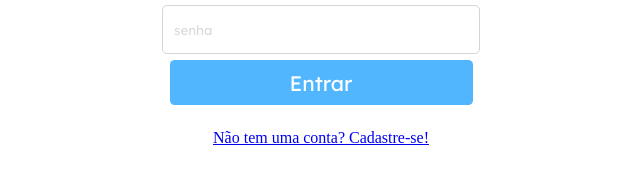
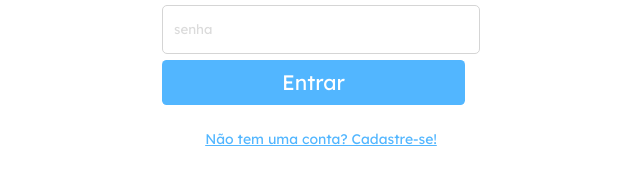
Before and after one commit to Kess220/Trackit, a React (Vite) app: page / in a window 1280 px wide. Shown: the part 513-698 px from the top of the page, without its empty margins (319-959 px from the left). Built offline with nearby package versions, Linux system fonts and the light colour scheme.

Commit message:
load e alguns ajustes no login, singUp and HabitsPage

```diff
--- a/package.json
+++ b/package.json
@@ -16,6 +16,7 @@
     "react-circular-progressbar": "^2.1.0",
     "react-dom": "^18.2.0",
     "react-icons": "^4.9.0",
+    "react-loader-spinner": "^5.3.4",
     "react-router": "^6.11.2",
     "react-router-dom": "^6.11.2",
     "styled-components": "^5.3.11"
--- a/src/pages/HabitsPage.jsx
+++ b/src/pages/HabitsPage.jsx
@@ -197,7 +197,13 @@ const HabitsPage = () => {
               </SaveButton>
             </ButtonContainer>
           </AddHabitScreen>
-        )}
+        )}{" "}
+        {habits.length === 0 ? (
+          <NoHabitsMessage>
+            Você não tem nenhum hábito cadastrado ainda. Adicione um hábito para
+            começar a trackear!
+          </NoHabitsMessage>
+        ) : (
           <HabitsContainer>
             {habits.map((habit) => (
               <Habit data-test="habit-container" key={habit.id}>
@@ -222,6 +228,7 @@ const HabitsPage = () => {
               </Habit>
             ))}
           </HabitsContainer>
+        )}
       </Container>
       <Footer data-test="menu">
         <FooterTitle data-test="habit-link" onClick={() => handleHabits()}>
@@ -277,6 +284,16 @@ const Wrapper = styled.div`
   min-height: 100vh;
   background: #e5e5e5;
 `;
+const NoHabitsMessage = styled.p`
+  font-family: "Lexend Deca";
+  font-style: normal;
+  font-weight: 400;
+  font-size: 17.976px;
+  line-height: 22px;
+
+  color: #666666;
+  margin-left: 17px;
+`;
 const ProgressContainer = styled.div`
   cursor: pointer;
 `;
@@ -328,6 +345,7 @@ const Habit = styled.div`
   position: relative;
   overflow: hidden;
   margin-bottom: 10px;
+  margin-left: 10px;
 `;
 
 const HabitName = styled.h1`
@@ -412,6 +430,8 @@ const AddHabitScreen = styled.div`
   background: #ffffff;
   border-radius: 5px;
   margin-left: 10px;
+  margin-bottom: 29px;
+  margin-top: 10px;
 `;
 
 const Input = styled.input`
--- a/src/pages/LoginPage.jsx
+++ b/src/pages/LoginPage.jsx
@@ -4,15 +4,16 @@ import styled from "styled-components";
 import logo from "../assets/logo.png";
 import axios from "axios";
 import { AuthContext } from "../components/AuthContext";
+import { ThreeDots } from "react-loader-spinner";
 
 const LoginPage = () => {
   const [email, setEmail] = useState("");
   const [password, setPassword] = useState("");
-  const [error, setError] = useState("");
+  const [loading, setLoading] = useState(false); // State for loading status
 
   const navigate = useNavigate();
 
-  const { updateToken, updateUserImage } = useContext(AuthContext); // Adicione updateUserImage ao contexto
+  const { updateToken, updateUserImage } = useContext(AuthContext);
 
   const handleEmailChange = (e) => {
     setEmail(e.target.value);
@@ -25,6 +26,8 @@ const LoginPage = () => {
   const handleLogin = async (e) => {
     e.preventDefault();
 
+    setLoading(true); // Set loading to true when login starts
+
     try {
       const userData = {
         email: email,
@@ -36,17 +39,15 @@ const LoginPage = () => {
         userData
       );
 
-      const { token, image } = response.data; // Obtenha a imagem do objeto de resposta
+      const { token, image } = response.data;
       updateToken(token);
       updateUserImage(image);
-      console.log(image); // Armazene a imagem no contexto
+      console.log(image);
 
-      // Redirecionar para a rota desejada após o login bem-sucedido
       navigate("/hoje");
     } catch (error) {
-      console.log(error);
-
-      setError("Ocorreu um erro ao fazer login. Verifique suas credenciais.");
+      setLoading(false); // Set loading to false after displaying error alert
+      alert("Ocorreu um erro ao fazer login. Verifique suas credenciais.");
     }
   };
 
@@ -54,7 +55,6 @@ const LoginPage = () => {
     <Wrapper>
       <Logo src={logo} alt="Logo" />
       <form onSubmit={handleLogin}>
-        {error && <ErrorMessage>{error}</ErrorMessage>}
         <div>
           <Input
             data-test="email-input"
@@ -62,6 +62,7 @@ const LoginPage = () => {
             placeholder="email"
             value={email}
             onChange={handleEmailChange}
+            disabled={loading} // Disable input field if loading
           />
         </div>
         <div>
@@ -71,15 +72,26 @@ const LoginPage = () => {
             placeholder="senha"
             value={password}
             onChange={handlePasswordChange}
+            disabled={loading} // Disable input field if loading
           />
         </div>
-        <Button data-test="login-btn" type="submit">
-          Entrar
+        <Button
+          data-test="login-btn"
+          type="submit"
+          disabled={loading}
+          loading={loading}
+        >
+          <span>
+            {loading && (
+              <ThreeDots type="Oval" color="#FFF" height={40} width={40} />
+            )}
+          </span>
+          {!loading && "Entrar"}
         </Button>
       </form>
-      <Link data-test="signup-link" to="/cadastro">
+      <SignupLink data-test="signup-link" to="/cadastro">
         Não tem uma conta? Cadastre-se!
-      </Link>
+      </SignupLink>
     </Wrapper>
   );
 };
@@ -139,9 +151,24 @@ const Button = styled.button`
   font-size: 20.976px;
   line-height: 26px;
   text-align: center;
+  position: relative;
+  display: flex;
+  align-items: center;
+  justify-content: center;
+
+  & > span {
+    visibility: ${({ loading }) => (loading ? "visible" : "hidden")};
+    position: absolute;
+  }
 `;
 
-const ErrorMessage = styled.p`
-  color: red;
-  margin-bottom: 10px;
+const SignupLink = styled(Link)`
+  font-family: "Lexend Deca";
+  font-style: normal;
+  font-weight: 400;
+  font-size: 13.976px;
+  line-height: 17px;
+  text-align: center;
+  text-decoration-line: underline;
+  color: #52b6ff;
 `;
--- a/src/pages/SingUpPage.jsx
+++ b/src/pages/SingUpPage.jsx
@@ -1,15 +1,18 @@
 import { useState } from "react";
-import { Link } from "react-router-dom";
+import { Link, useNavigate } from "react-router-dom";
 import styled from "styled-components";
 import logo from "../assets/logo.png";
 import axios from "axios";
+import { ThreeDots } from "react-loader-spinner";
 
 const SignUpPage = () => {
   const [email, setEmail] = useState("");
   const [password, setPassword] = useState("");
   const [name, setName] = useState("");
   const [image, setImage] = useState("");
-  const [error, setError] = useState("");
+  const [loading, setLoading] = useState(false); // State for loading status
+
+  const navigate = useNavigate();
 
   const handleEmailChange = (e) => {
     setEmail(e.target.value);
@@ -29,6 +32,8 @@ const SignUpPage = () => {
 
   const handleSubmit = async (e) => {
     e.preventDefault();
+
+    setLoading(true); // Set loading to true when signup starts
 
     try {
       const userData = {
@@ -50,10 +55,11 @@ const SignUpPage = () => {
 
       console.log(response.data);
       // Redirecionar para a rota inicial após o cadastro
-      window.location.href = "/";
+      navigate("/");
     } catch (error) {
-      setError("Ocorreu um erro ao cadastrar. Por favor, tente novamente.");
       alert("Ocorreu um erro ao cadastrar. Por favor, tente novamente.");
+    } finally {
+      setLoading(false); // Set loading to false after signup is completed
     }
   };
 
@@ -61,7 +67,6 @@ const SignUpPage = () => {
     <Wrapper>
       <Logo src={logo} alt="Logo" />
       <form onSubmit={handleSubmit}>
-        {error && <ErrorMessage>{error}</ErrorMessage>}
         <div>
           <Input
             data-test="email-input"
@@ -69,6 +74,7 @@ const SignUpPage = () => {
             placeholder="email"
             value={email}
             onChange={handleEmailChange}
+            disabled={loading} // Disable input field if loading
           />
         </div>
         <div>
@@ -78,6 +84,7 @@ const SignUpPage = () => {
             placeholder="senha"
             value={password}
             onChange={handlePasswordChange}
+            disabled={loading} // Disable input field if loading
           />
         </div>
         <div>
@@ -87,6 +94,7 @@ const SignUpPage = () => {
             placeholder="nome"
             value={name}
             onChange={handleNameChange}
+            disabled={loading} // Disable input field if loading
           />
         </div>
         <div>
@@ -96,15 +104,19 @@ const SignUpPage = () => {
             placeholder="URL da foto"
             value={image}
             onChange={handleImageChange}
+            disabled={loading} // Disable input field if loading
           />
         </div>
-        <Button data-test="signup-btn" type="submit">
-          Cadastrar
+        <Button data-test="signup-btn" type="submit" disabled={loading}>
+          <span>
+            {loading && (
+              <ThreeDots type="Oval" color="#FFF" height={40} width={40} />
+            )}
+          </span>
+          {!loading && "Cadastrar"}
         </Button>
       </form>
-      <Link data-test="login-link" to="/">
-        Já tem uma conta? Faça login!
-      </Link>
+      <SignupLink to="/">Já tem uma conta? Faça login!</SignupLink>
     </Wrapper>
   );
 };
@@ -164,9 +176,23 @@ const Button = styled.button`
   font-size: 20.976px;
   line-height: 26px;
   text-align: center;
+  position: relative;
+
+  span {
+    position: absolute;
+    top: 50%;
+    left: 50%;
+    transform: translate(-50%, -50%);
+  }
 `;
 
-const ErrorMessage = styled.p`
-  color: red;
-  margin-bottom: 10px;
+const SignupLink = styled(Link)`
+  font-family: "Lexend Deca";
+  font-style: normal;
+  font-weight: 400;
+  font-size: 13.976px;
+  line-height: 17px;
+  text-align: center;
+  text-decoration-line: underline;
+  color: #52b6ff;
 `;
```
Also changed, not shown: 1 other file (tests, documents, lock files or other folders). Lines whose indentation alone changed are shown as unchanged.
